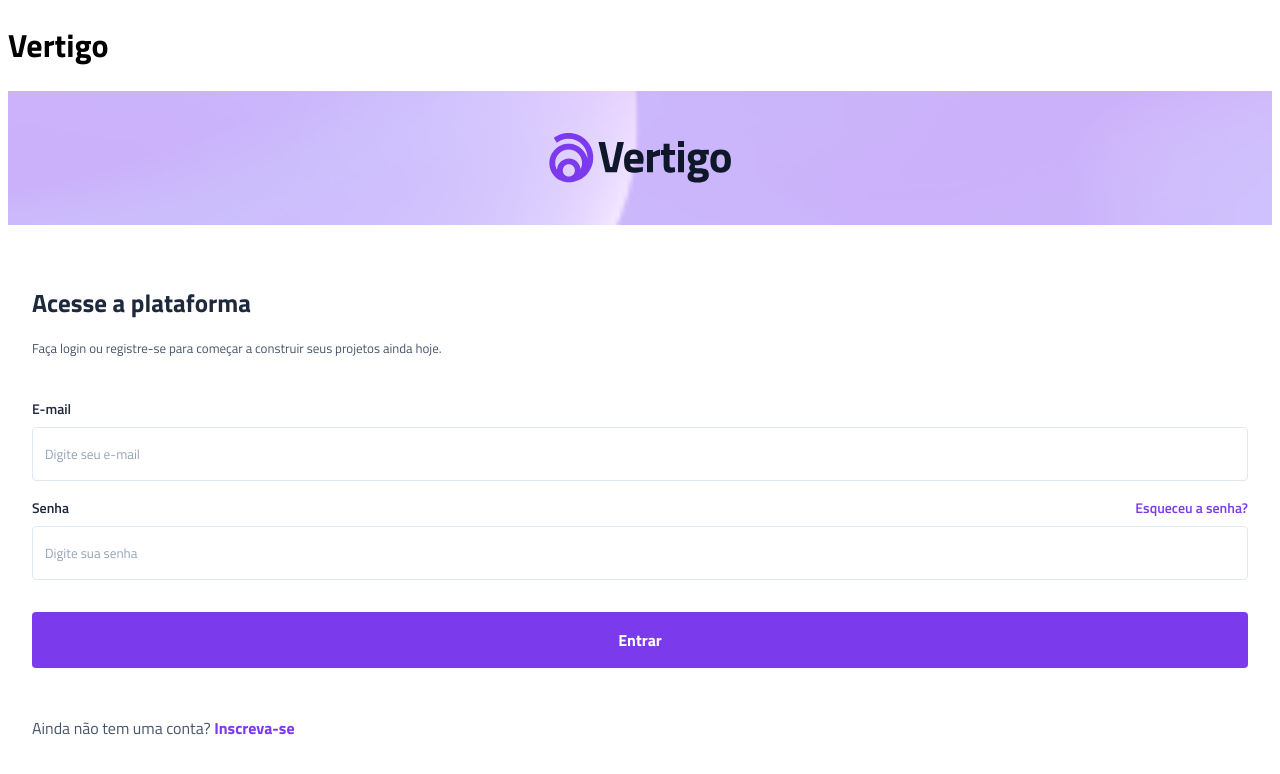
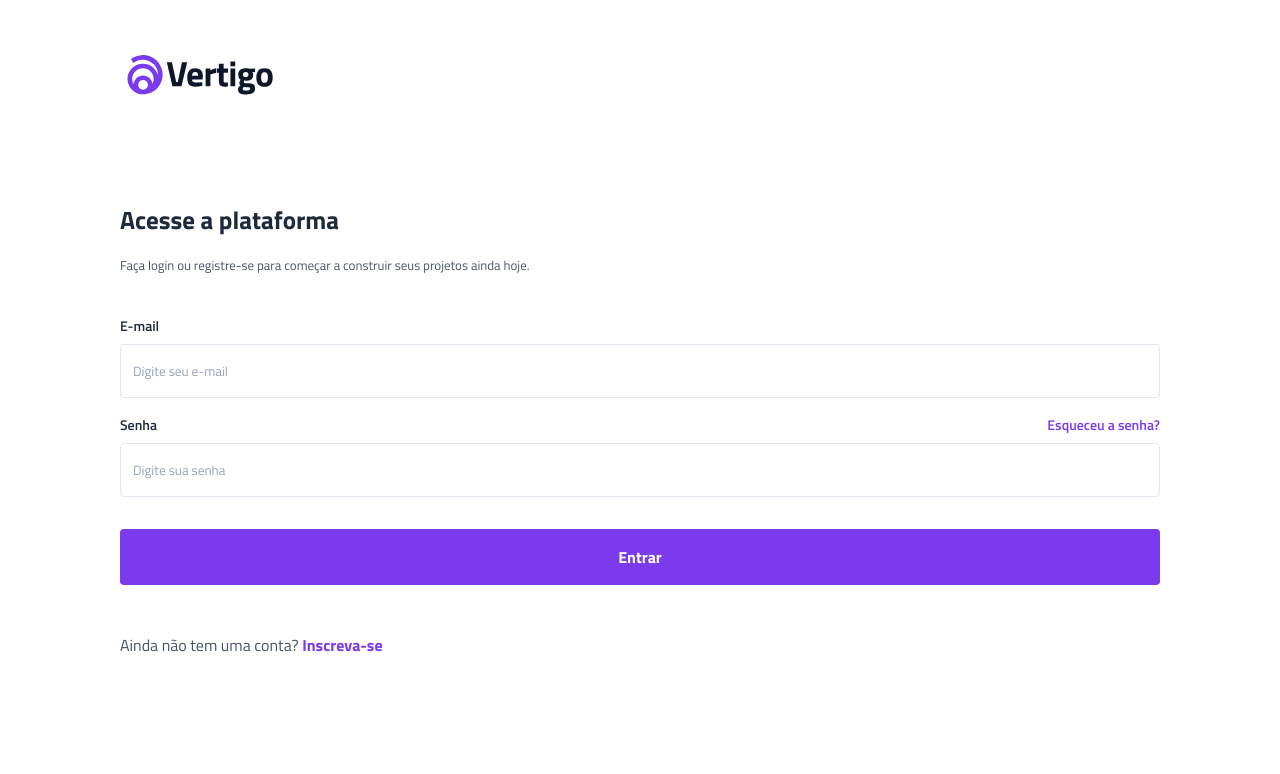
Before and after one commit to firpotas123/vertigorebecca2, a plain HTML site: page index.html in a window 1280 px wide. Drawn offline with Linux system fonts and the light colour scheme; a web font is replaced by a local one.

Commit message:
primeiros ajustes do desktop

```diff
--- a/index.html
+++ b/index.html
@@ -14,7 +14,6 @@
 </head>
 
 <body>
-    <h1>Vertigo </h1>
     <header>
         <img src="./imagens/logo.svg" alt="logo">
     </header>
--- a/style.css
+++ b/style.css
@@ -110,3 +110,19 @@ main {
 .login a:hover {
     text-decoration: underline;
 }
+
+@media(min-width: 1000px) {
+    header {
+        background: none;
+        justify-content: flex-start;
+        padding-inline: 7rem;
+    }
+
+    header img {
+        width: 10rem;
+    }
+
+    main {
+        padding-inline: 7rem;
+    }
+}
```
